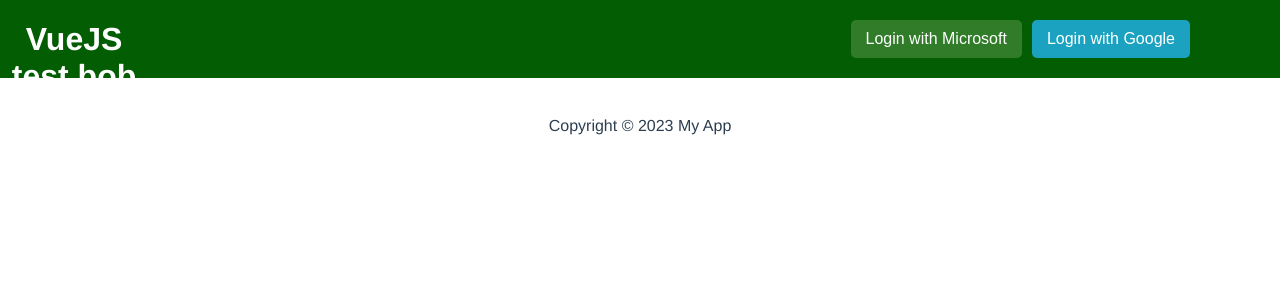
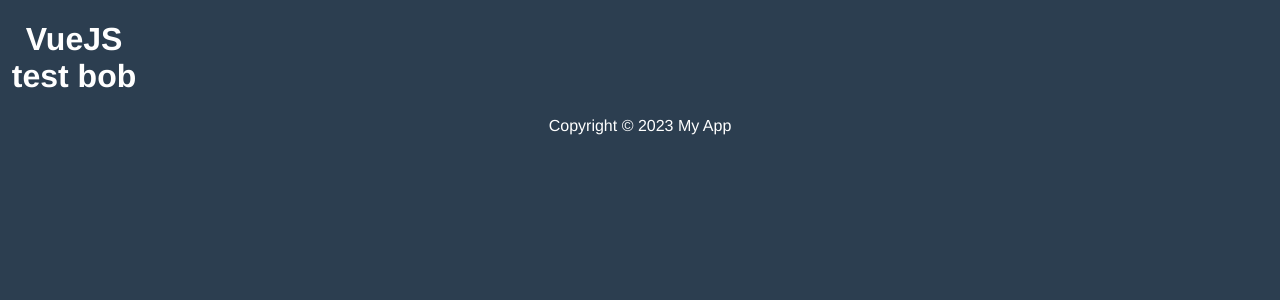
Before and after one commit to Clement-Besnard/MicrosoftMails, a Vue app: page /test in a window 1280 px wide. Shown: the top 300 px of the page. Built offline with nearby package versions, Linux system fonts and the light colour scheme.

Commit message:
Using router.js, but pages are not found anymore (i can't find the issue)

```diff
--- a/src/App.vue
+++ b/src/App.vue
@@ -1,18 +1,15 @@
 <template>
   <BaseLayout>
-    <HomePage :username="username" @set-username="setUsername" />
   </BaseLayout>
 </template>
 
 <script>
 import BaseLayout from "@/components/BaseLayout.vue";
-import HomePage from "@/components/HomePage.vue";
 
 export default {
   name: "App",
   components: {
     BaseLayout,
-    HomePage,
   },
   data() {
     return {
@@ -34,6 +31,8 @@ export default {
 <style>
 body {
   margin: 0;
+  background-color: #2c3e50;
+  color: #ffffff;
 }
 #app {
   font-family: Avenir, Helvetica, Arial, sans-serif;
--- a/src/components/AuthCallback.vue
+++ b/src/components/AuthCallback.vue
@@ -42,6 +42,8 @@
 
           // Récupérer le nom d'utilisateur depuis les informations de l'utilisateur
           const username = userInfoResponse.data.name;
+          console.log('Seems to work, username :')
+          console.log(username)
 
           // Stocker le nom d'utilisateur localement (par exemple, dans le stockage local ou dans l'état de votre application Vue.js)
           // Par exemple :
--- a/src/components/BaseLayout.vue
+++ b/src/components/BaseLayout.vue
@@ -8,7 +8,7 @@
     </main>
 
     <footer>
-      <p>Copyright © 2023 My App</p>
+      <p style="color: #ffffff; ">Copyright © 2023 My App</p>
     </footer>
   </div>
 </template>
--- a/src/components/HomePage.vue
+++ b/src/components/HomePage.vue
@@ -21,10 +21,6 @@ export default {
   methods: {
     onSignInSuccess(username) {
       this.$emit('set-username', username);
-    },
-    loginWithGoogle() {
-      // Rediriger vers la page de connexion Google
-      window.location.href = "/auth/google"; // À remplacer par l'URL de votre backend pour l'authentification Google
     }
   },
 };
--- a/src/components/SigninButton.vue
+++ b/src/components/SigninButton.vue
@@ -30,7 +30,7 @@ export default {
     },
     loginWithGoogle() {
       // Construire l'URL d'authentification Google avec votre clé API
-      const googleAuthUrl = `https://accounts.google.com/o/oauth2/v2/auth?response_type=code&scope=email%20profile&redirect_uri=http://localhost:8080&client_id=485993413140-jpvf1sp7nc2ch6engfpbkq3v58e4li60.apps.googleusercontent.com`;
+      const googleAuthUrl = `https://accounts.google.com/o/oauth2/v2/auth?response_type=code&scope=email%20profile&redirect_uri=http://localhost:8080/auth/callback&client_id=485993413140-jpvf1sp7nc2ch6engfpbkq3v58e4li60.apps.googleusercontent.com`;
 
       // Rediriger vers l'URL d'authentification Google
       window.location.href = googleAuthUrl;
--- /dev/null
+++ b/src/components/Test.vue
@@ -0,0 +1,15 @@
+<template>
+    <div>
+      <h1>Test Page</h1>
+      <p>Ce composant est utilisé pour tester le fonctionnement du routeur.</p>
+    </div>
+  </template>
+
+  <script>
+  export default {
+    name: 'TestPage',
+    mounted() {
+      console.log('TestPage chargée.');
+    }
+  }
+  </script>
--- a/src/main.js
+++ b/src/main.js
@@ -1,7 +1,5 @@
 import { createApp } from 'vue';
 import App from './App.vue';
-import router from './router';
+import router from './router'; // Assurez-vous d'importer le routeur
 
-const app = createApp(App);
-app.use(router);
-app.mount('#app');
+createApp(App).use(router).mount('#app')
```
Also changed, not shown: src/router.js (+6 -1 lines).
